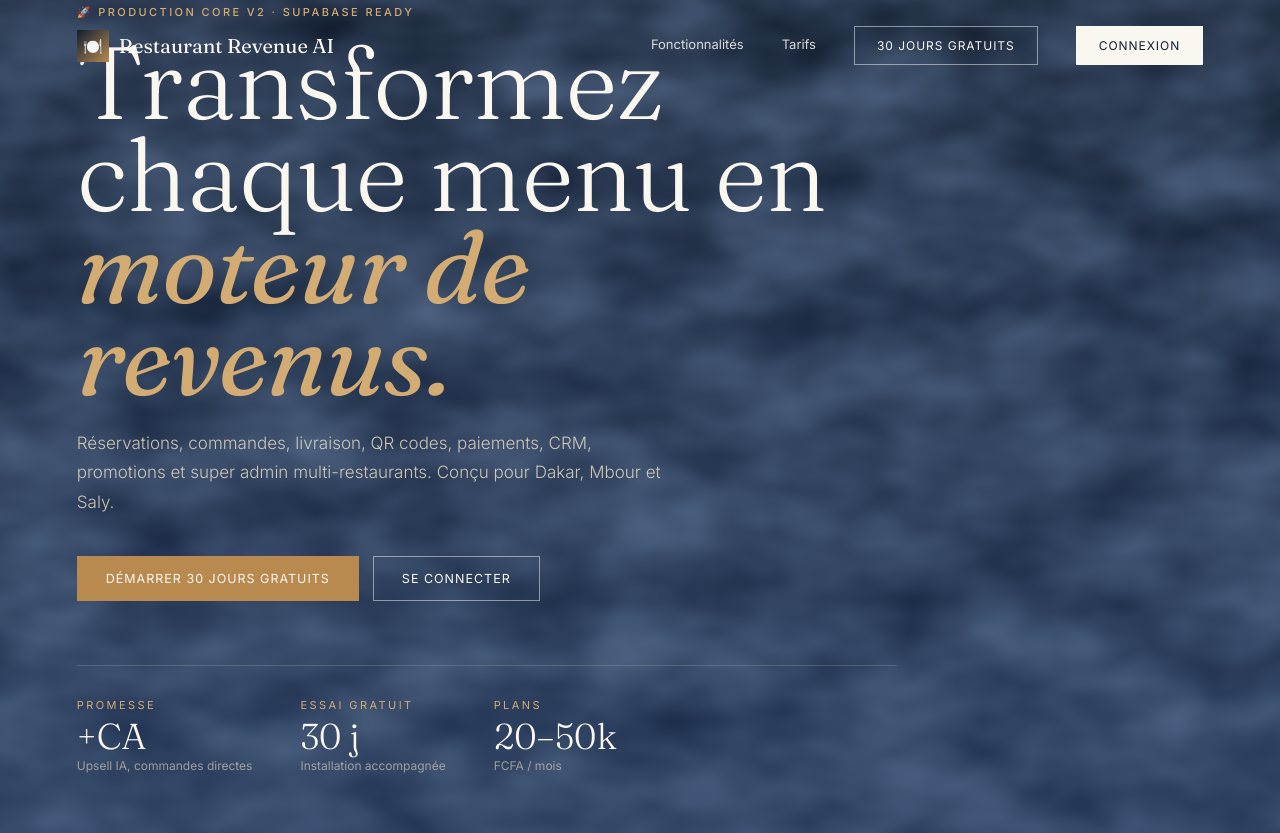
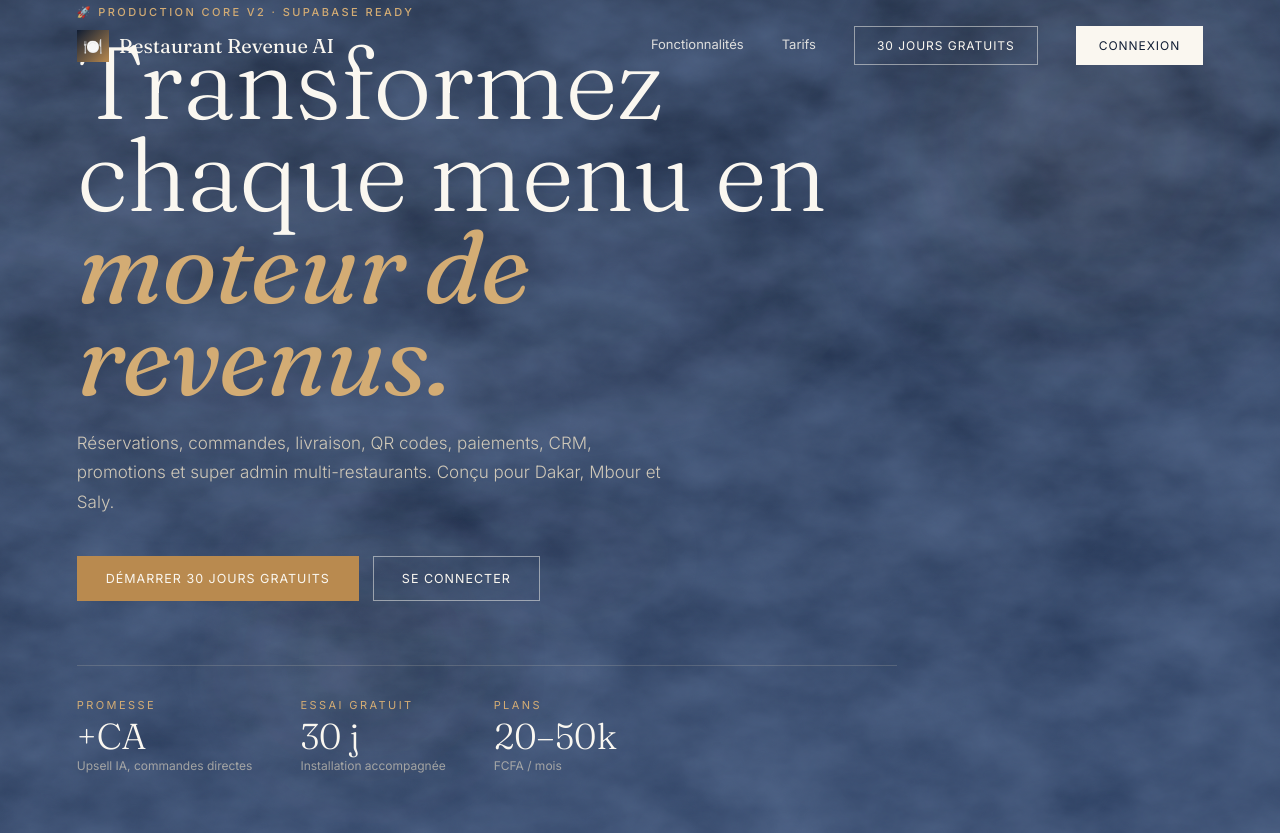
Before and after one commit to ELBACHIR-08/restaurant-revenue-ai-saas, a website: page index.html in a window 1280 px wide. Shown: the top 833 px of the page. Drawn offline with Linux system fonts and the light colour scheme; no server answers; animation ran at ten frames a second.

Commit message:
feat: multi-layer animated cloud hero - 3 SVG turbulence layers + CSS drifting wisps + gold shimmer

```diff
--- a/index.html
+++ b/index.html
@@ -181,6 +181,43 @@
     /* ── REVEAL ON SCROLL ─────────────────────────────────── */
     .reveal{ opacity:0; transform:translateY(28px); transition:opacity .9s cubic-bezier(.16,1,.3,1), transform .9s cubic-bezier(.16,1,.3,1); }
     .reveal.in{ opacity:1; transform:translateY(0); }
+
+    /* ── CLOUD WISPS ──────────────────────────────────────── */
+    .cloud-layer{ position:absolute; inset:0; overflow:hidden; pointer-events:none; }
+    .cloud-wisp{
+      position:absolute;
+      border-radius:50% 60% 55% 45% / 40% 50% 60% 45%;
+      background:rgba(255,255,255,0.035);
+      filter:blur(42px);
+      animation:cloudDrift linear infinite;
+    }
+    .cloud-wisp:nth-child(1){ width:600px; height:200px; top:8%;  left:-10%; animation-duration:55s; animation-delay:0s;   opacity:.9; }
+    .cloud-wisp:nth-child(2){ width:900px; height:260px; top:22%; left:-20%; animation-duration:80s; animation-delay:-20s; opacity:.6; filter:blur(58px); }
+    .cloud-wisp:nth-child(3){ width:500px; height:160px; top:55%; left:-5%;  animation-duration:65s; animation-delay:-35s; opacity:.7; }
+    .cloud-wisp:nth-child(4){ width:700px; height:220px; top:35%; left:-15%; animation-duration:95s; animation-delay:-10s; opacity:.5; filter:blur(70px); }
+    .cloud-wisp:nth-child(5){ width:400px; height:130px; top:70%; left:10%;  animation-duration:48s; animation-delay:-5s;  opacity:.8; }
+    @keyframes cloudDrift{
+      0%   { transform: translateX(0)   translateY(0)   scale(1); }
+      25%  { transform: translateX(18%) translateY(-3%) scale(1.04); }
+      50%  { transform: translateX(40%) translateY(2%)  scale(1.01); }
+      75%  { transform: translateX(60%) translateY(-2%) scale(1.05); }
+      100% { transform: translateX(115%) translateY(0) scale(1); }
+    }
+    /* Gold shimmer wisp */
+    .cloud-wisp-gold{
+      position:absolute;
+      border-radius:50%;
+      background:radial-gradient(ellipse at center, rgba(185,138,79,0.12) 0%, transparent 70%);
+      filter:blur(60px);
+      animation:goldPulse 18s ease-in-out infinite alternate;
+    }
+    .cloud-wisp-gold:nth-child(1){ width:500px; height:500px; top:-10%; right:-5%; animation-delay:0s; }
+    .cloud-wisp-gold:nth-child(2){ width:350px; height:350px; bottom:5%; left:15%; animation-delay:-9s; }
+    @keyframes goldPulse{
+      0%   { opacity:.4; transform:scale(1)    translateY(0); }
+      50%  { opacity:.7; transform:scale(1.1)  translateY(-20px); }
+      100% { opacity:.3; transform:scale(0.95) translateY(10px); }
+    }
   </style>
 </head>
 <body>
@@ -209,22 +246,60 @@
     <!-- HERO avec fond organique SVG animé -->
     <section class="hero">
       <div class="hero-bg">
-        <svg viewBox="0 0 1600 900" preserveAspectRatio="xMidYMid slice">
+        <!-- Fond gradient nuit indigo -->
+        <svg viewBox="0 0 1600 900" preserveAspectRatio="xMidYMid slice" style="position:absolute;inset:0;width:100%;height:100%">
           <defs>
-            <filter id="organic-flow" x="-20%" y="-20%" width="140%" height="140%">
-              <feTurbulence type="fractalNoise" baseFrequency="0.008 0.014" numOctaves="3" seed="7" result="noise">
-                <animate attributeName="baseFrequency" values="0.008 0.014;0.011 0.009;0.008 0.014" dur="26s" repeatCount="indefinite"/>
+            <!-- Couche 1 : turbulence profonde lente (marée) -->
+            <filter id="cloud-deep" x="-30%" y="-30%" width="160%" height="160%">
+              <feTurbulence type="fractalNoise" baseFrequency="0.006 0.010" numOctaves="4" seed="3" result="noise">
+                <animate attributeName="baseFrequency" values="0.006 0.010;0.009 0.006;0.006 0.010" dur="34s" repeatCount="indefinite"/>
               </feTurbulence>
-              <feColorMatrix in="noise" type="matrix" values="0 0 0 0 0.10  0 0 0 0 0.16  0 0 0 0 0.28  0 0 0 0.9 0"/>
+              <feColorMatrix in="noise" type="matrix" values="0 0 0 0 0.08  0 0 0 0 0.13  0 0 0 0 0.25  0 0 0 0.85 0"/>
             </filter>
-            <linearGradient id="baseSky" x1="0" y1="0" x2="0" y2="1">
-              <stop offset="0%" stop-color="#0c1626"/>
+            <!-- Couche 2 : turbulence intermédiaire (nuages) -->
+            <filter id="cloud-mid" x="-30%" y="-30%" width="160%" height="160%">
+              <feTurbulence type="fractalNoise" baseFrequency="0.013 0.020" numOctaves="5" seed="12" result="noise">
+                <animate attributeName="baseFrequency" values="0.013 0.020;0.018 0.014;0.013 0.020" dur="22s" repeatCount="indefinite"/>
+              </feTurbulence>
+              <feColorMatrix in="noise" type="matrix" values="0 0 0 0 0.12  0 0 0 0 0.18  0 0 0 0 0.32  0 0 0 0.55 0"/>
+            </filter>
+            <!-- Couche 3 : turbulence légère rapide (écume de nuages) -->
+            <filter id="cloud-light" x="-30%" y="-30%" width="160%" height="160%">
+              <feTurbulence type="fractalNoise" baseFrequency="0.022 0.030" numOctaves="3" seed="21" result="noise">
+                <animate attributeName="baseFrequency" values="0.022 0.030;0.028 0.020;0.022 0.030" dur="14s" repeatCount="indefinite"/>
+              </feTurbulence>
+              <feColorMatrix in="noise" type="matrix" values="0 0 0 0 0.18  0 0 0 0 0.26  0 0 0 0 0.42  0 0 0 0.30 0"/>
+            </filter>
+            <linearGradient id="baseSky" x1="0" y1="0" x2="0.3" y2="1">
+              <stop offset="0%" stop-color="#070f1e"/>
+              <stop offset="45%" stop-color="#0e1b33"/>
               <stop offset="100%" stop-color="#1a2c4d"/>
             </linearGradient>
           </defs>
+          <!-- Fond -->
           <rect width="1600" height="900" fill="url(#baseSky)"/>
-          <rect width="1600" height="900" filter="url(#organic-flow)"/>
+          <!-- Couche profonde (marée de fond) -->
+          <rect width="1600" height="900" filter="url(#cloud-deep)" opacity="1"/>
+          <!-- Couche nuages intermédiaire -->
+          <rect width="1600" height="900" filter="url(#cloud-mid)" opacity="0.8"/>
+          <!-- Couche légère (écume haute) -->
+          <rect width="1600" height="900" filter="url(#cloud-light)" opacity="0.5"/>
         </svg>
+
+        <!-- Volutes CSS qui dérivent (nuages légers) -->
+        <div class="cloud-layer">
+          <div class="cloud-wisp"></div>
+          <div class="cloud-wisp"></div>
+          <div class="cloud-wisp"></div>
+          <div class="cloud-wisp"></div>
+          <div class="cloud-wisp"></div>
+        </div>
+
+        <!-- Reflets dorés pulsants -->
+        <div class="cloud-layer">
+          <div class="cloud-wisp-gold"></div>
+          <div class="cloud-wisp-gold"></div>
+        </div>
       </div>
 
       <div class="hero-content">
```
